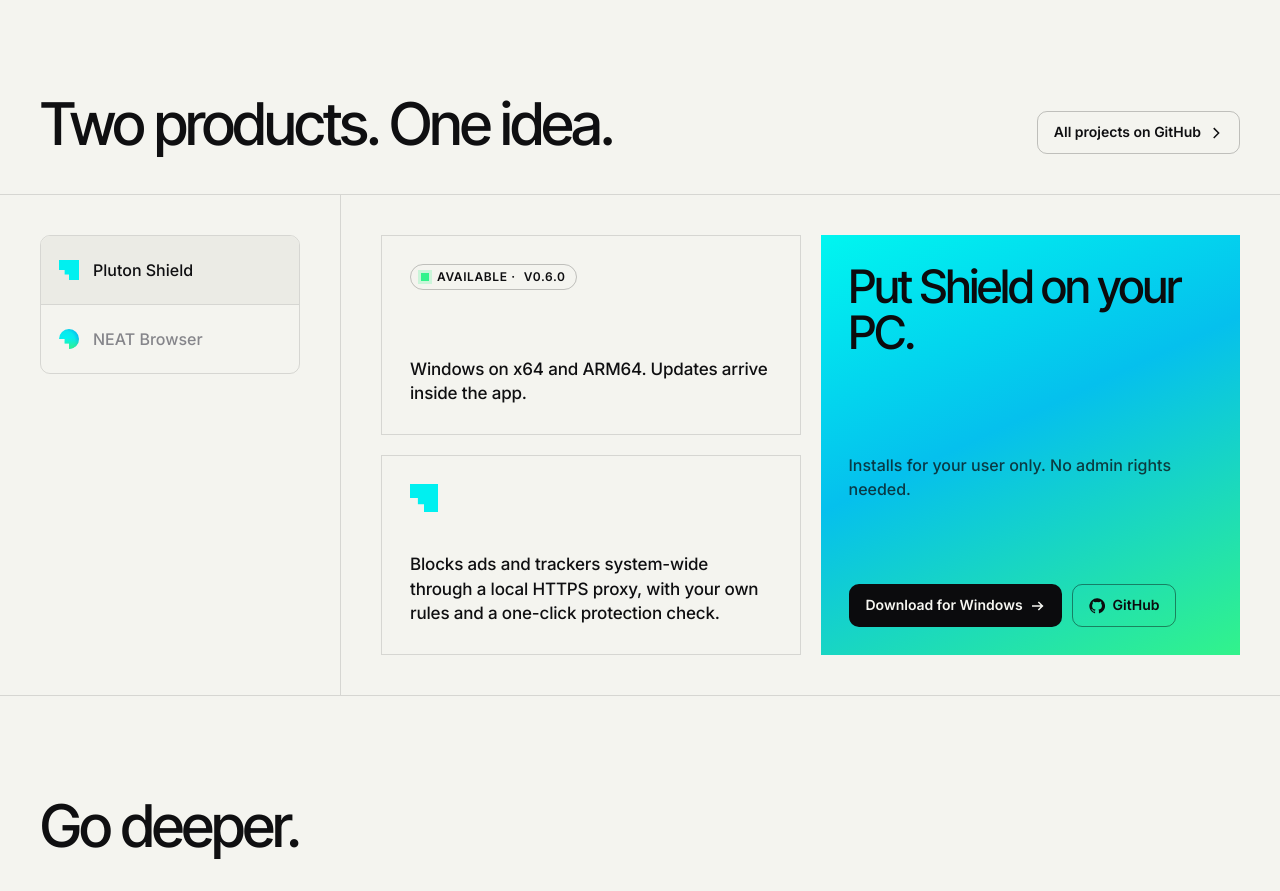
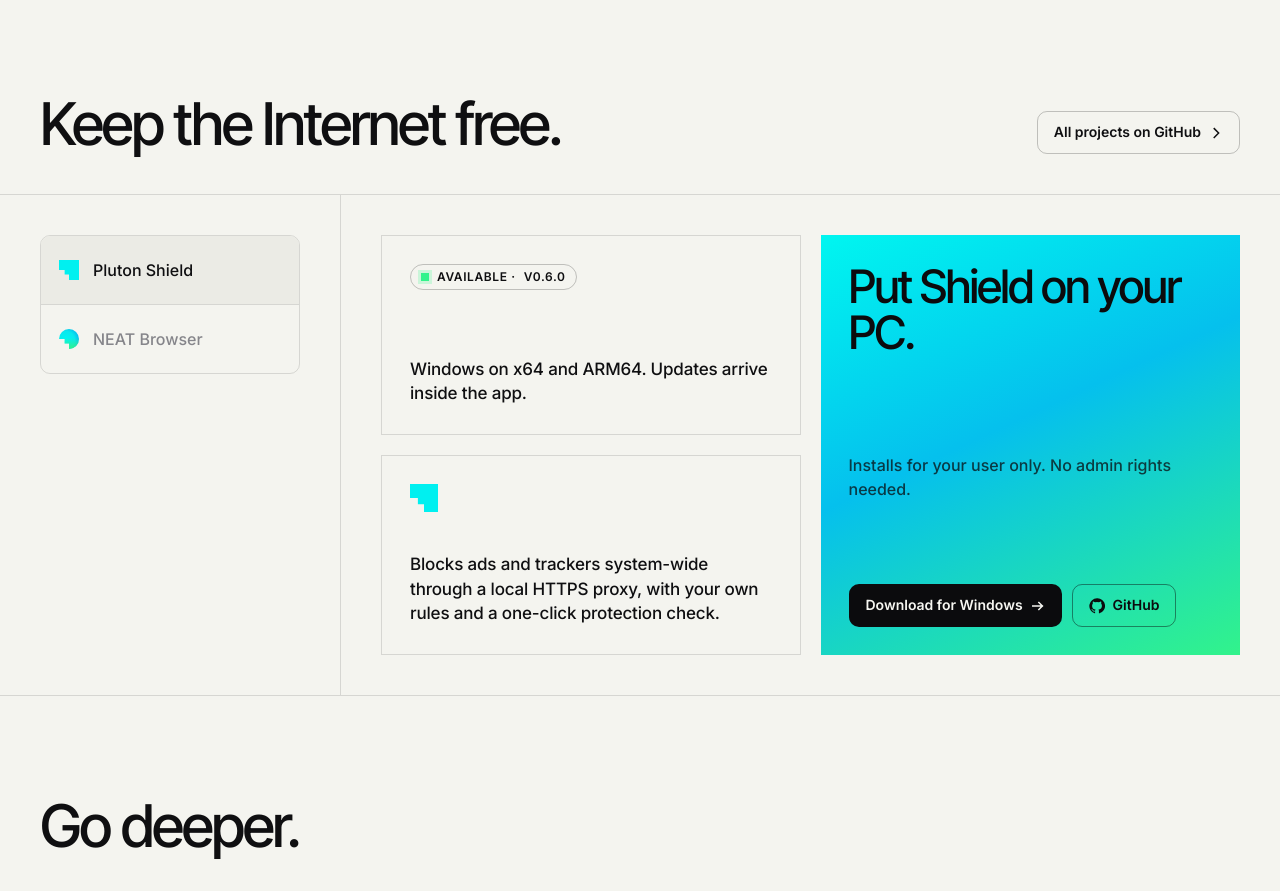
Before and after one commit to plutonlabs/website, a plain HTML site: page index.html in a window 1280 px wide. Shown: the part 2499-3390 px from the top of the page. Drawn offline with Linux system fonts and the light colour scheme; no server answers.

Commit message:
Update product title to 'Keep the Internet free.'

```diff
--- a/index.html
+++ b/index.html
@@ -270,7 +270,7 @@
     <!-- ============ PRODUCTS ============ -->
     <section class="work" id="products" aria-labelledby="work-title">
       <div class="work__head">
-        <h2 class="display display--md" id="work-title">Two products. One idea.</h2>
+        <h2 class="display display--md" id="work-title">Keep the Internet free.</h2>
         <a class="btn" href="https://github.com/plutonlabs" target="_blank" rel="noopener">All projects on GitHub <svg class="ico" width="14" height="14" aria-hidden="true"><use href="#i-chev"/></svg></a>
       </div>
 
```
